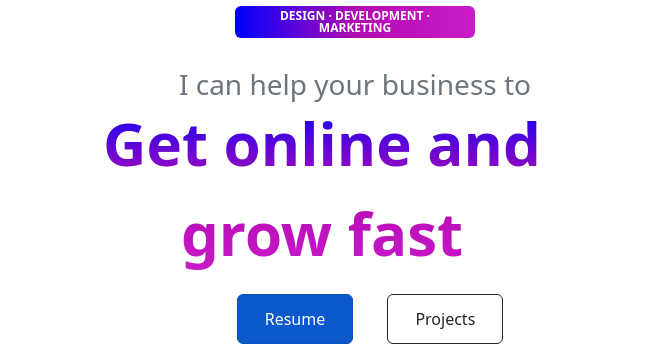
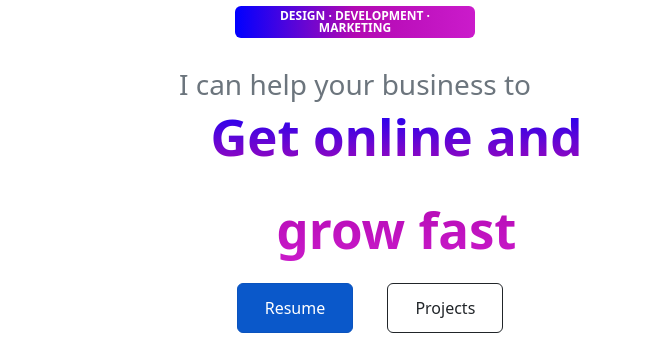
Before and after one commit to Fathimathufarhana/index, a plain HTML site: page index.html in a window 1280 px wide. Shown: the part 120-466 px from the top of the page, 0-647 px from the left. Drawn offline with nearby package versions, Linux system fonts and the light colour scheme.

Commit message:
second commit

```diff
--- a/index.html
+++ b/index.html
@@ -63,11 +63,21 @@
                     help your business
                     to</p>
                 <p class="text-primary" style="font-size: 60px;
-                font-size: 60px;
+                font-size: 51px;
                 font-weight: 650;
-                width: 30rem;background: -webkit-linear-gradient(blue,rgb(178, 9, 178), rgb(203, 27, 203));
+                margin-left: 83px;
+               background: -webkit-linear-gradient(blue,rgb(178, 9, 178));
                -webkit-background-clip: text;
-               -webkit-text-fill-color: transparent;">Get online and grow fast</p>
+               -webkit-text-fill-color: transparent;">Get online and </p>
+
+<p class="text-primary" style="font-size: 60px;
+font-size: 51px;
+font-weight: 650;
+margin-left: 83px;
+background: -webkit-linear-gradient(rgb(178, 9, 178), rgb(203, 27, 203));
+-webkit-background-clip: text;
+-webkit-text-fill-color: transparent;">grow fast</p>
+
 
                 <button type="button" class="btn btn-primary active" aria-pressed="true"
                     style="padding: 12px 27px; margin-left: 30px;">Resume</button>
```
